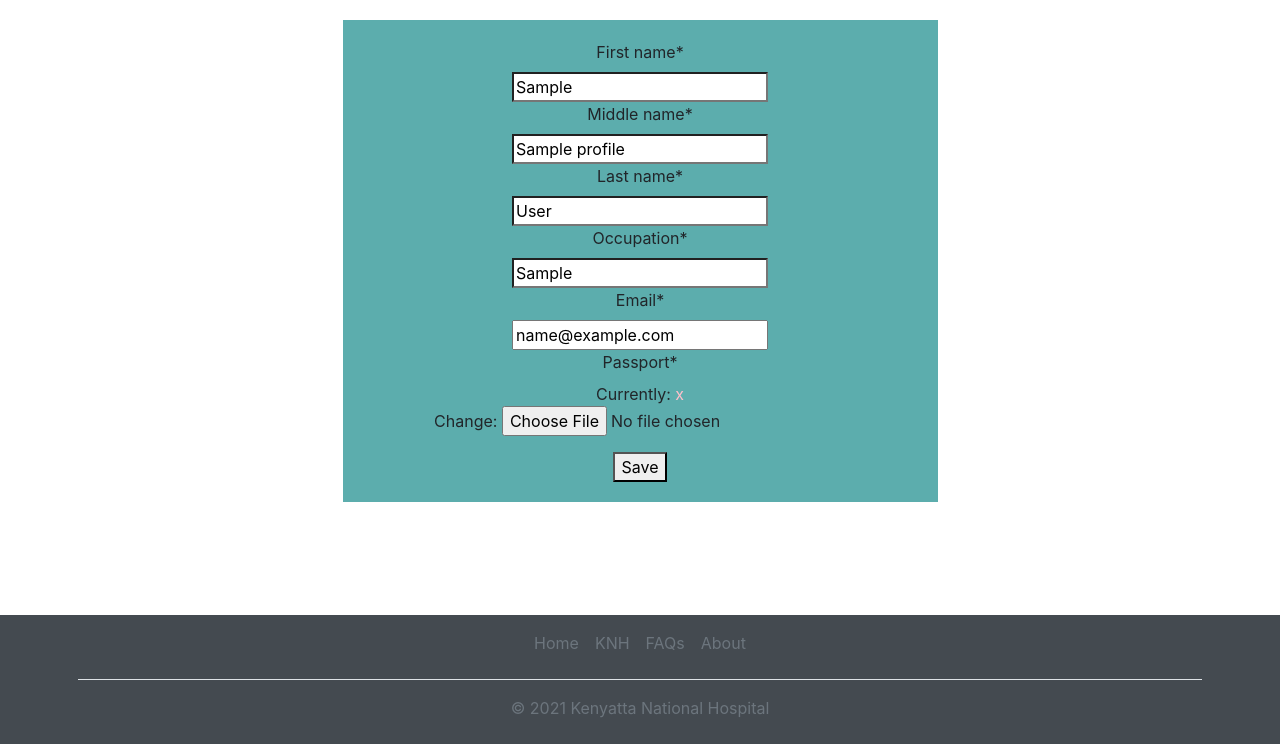
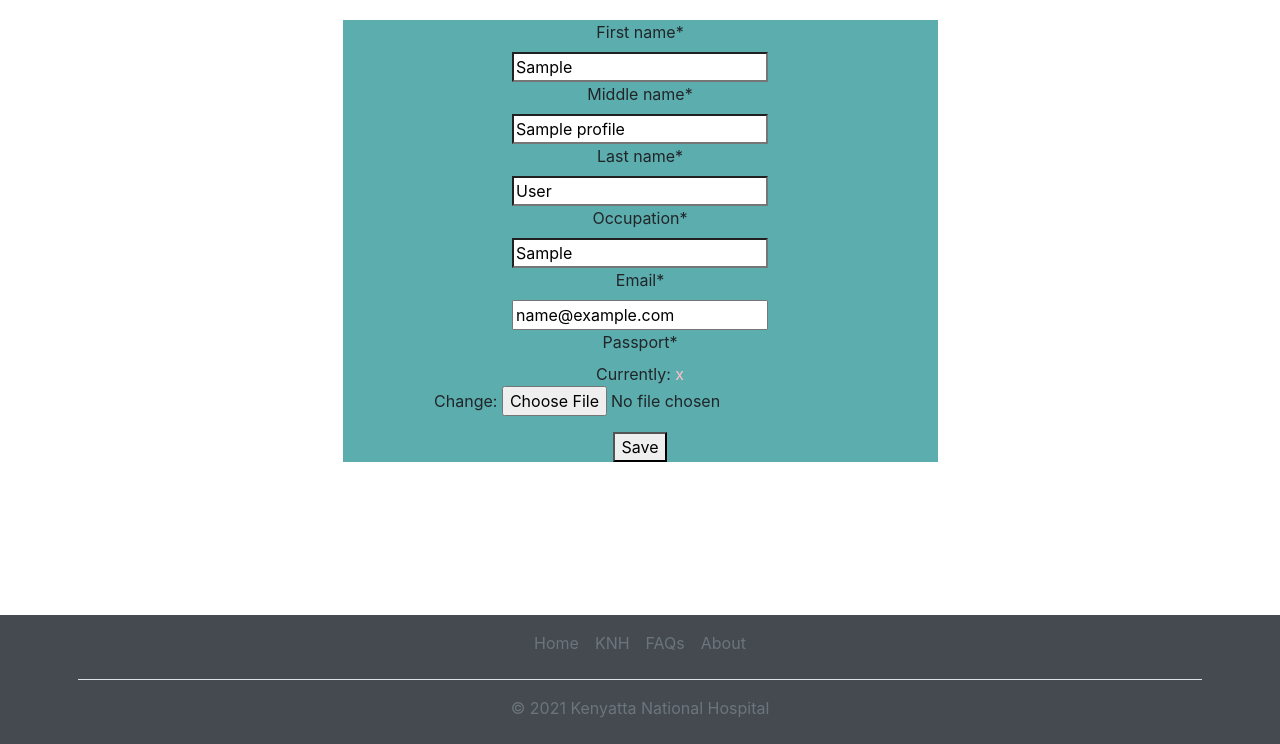
Before and after one commit to tonnyCAPTAIN/vaccinebooking, a Django app: page /profile/ in a window 1280 px wide. Shown: the part 56-800 px from the top of the page. Run offline with Django 3.2, Linux system fonts and the light colour scheme; a user stored in the database is signed in; tables that the repository leaves empty hold one stand-in row (values such as "Sample post"); parts of the project's set-up code (start-up, migrations or seed data) failed here and were passed over; some libraries are stand-ins or nearby versions.

Commit message:
modified signup and profile

```diff
--- a/book_appointment/static/css/style.css
+++ b/book_appointment/static/css/style.css
@@ -187,10 +187,11 @@ input[type=password] {
                         /* profile */
 
                         .xyz {
+                            margin-bottom: 30px;
                             margin-top: 20px;
                             width: 100%;
                             /* height: 100px; */
-                            padding: 20px 50px;
+                            padding: ;
                             background-color: hsl(180, 33%, 52%);
                         }
 
```
